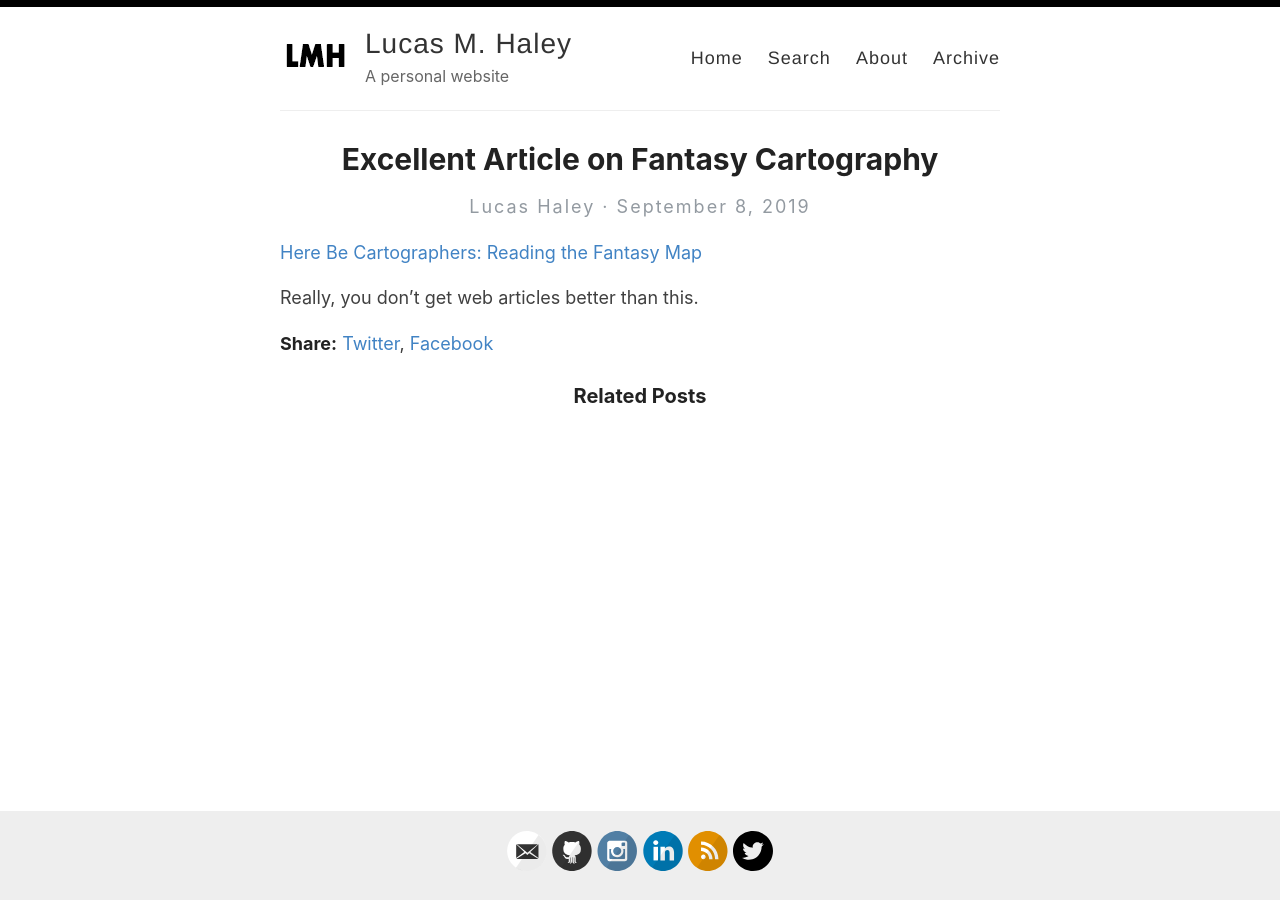
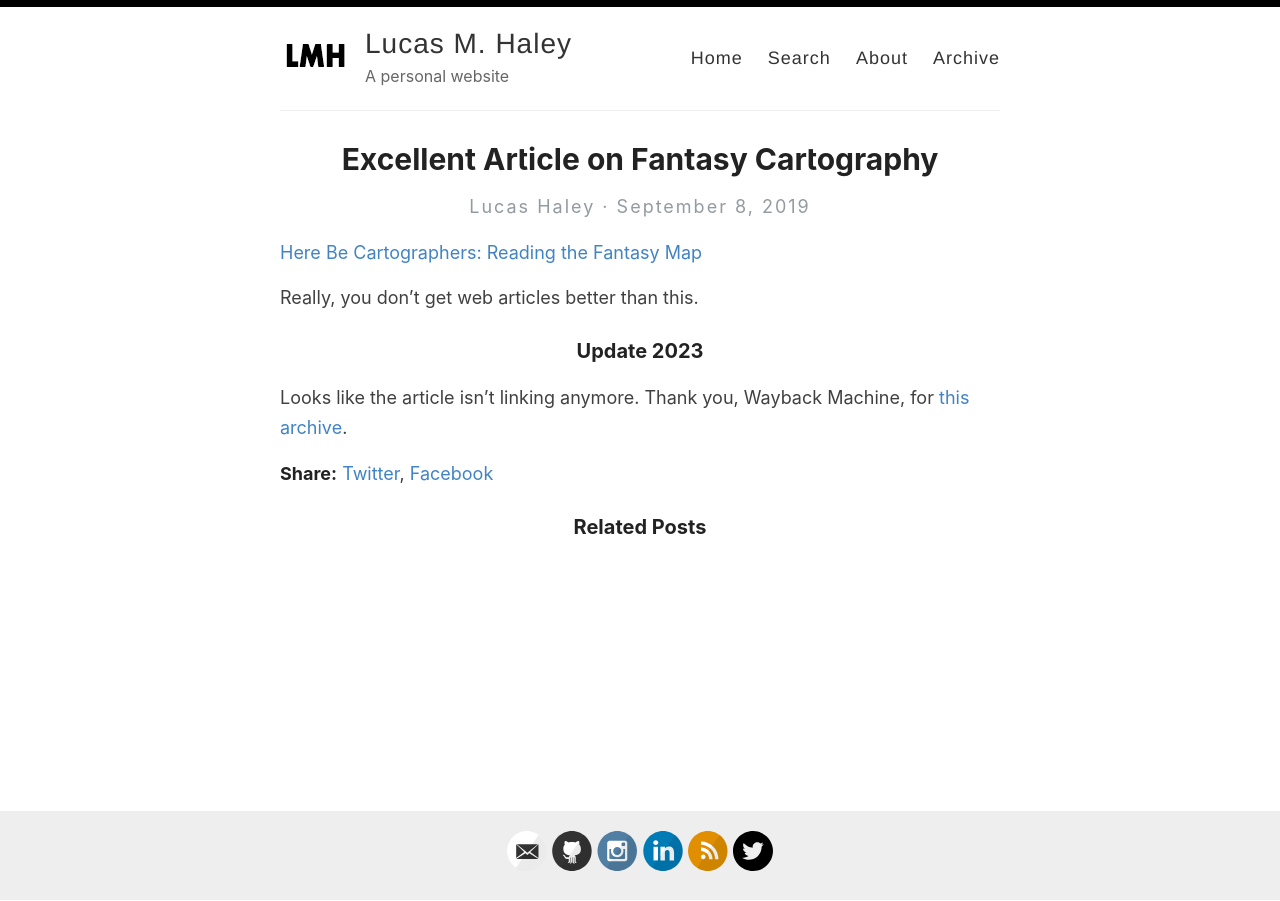
Before and after one commit to lucashaley/lucashaley.github.io, a Jekyll site: the page built from _posts/2019-09-08-excellent-article-on-fantasy-cartography.markdown, in a window 1280 px wide. Built offline with Jekyll 4.4.1, drawn with Linux system fonts in a browser that asks for light colours; our own code applies the rules of GitHub Pages for plain Markdown files.

Commit message:
Updated Excellent Article On Fantasy Cartography

```diff
--- a/_posts/2019-09-08-excellent-article-on-fantasy-cartography.markdown
+++ b/_posts/2019-09-08-excellent-article-on-fantasy-cartography.markdown
@@ -11,3 +11,6 @@ splash_image: "/uploads/fantasy_cartography.png"
 [Here Be Cartographers: Reading the Fantasy Map](http://www.nicholastam.ca/2011/04/18/here-be-cartographers-reading-the-fantasy-map/)
 
 Really, you don't get web articles better than this.
+
+### Update 2023
+Looks like the article isn't linking anymore. Thank you, Wayback Machine, for [this archive](https://web.archive.org/web/20161011223017/http://www.nicholastam.ca/2011/04/18/here-be-cartographers-reading-the-fantasy-map/).
```
